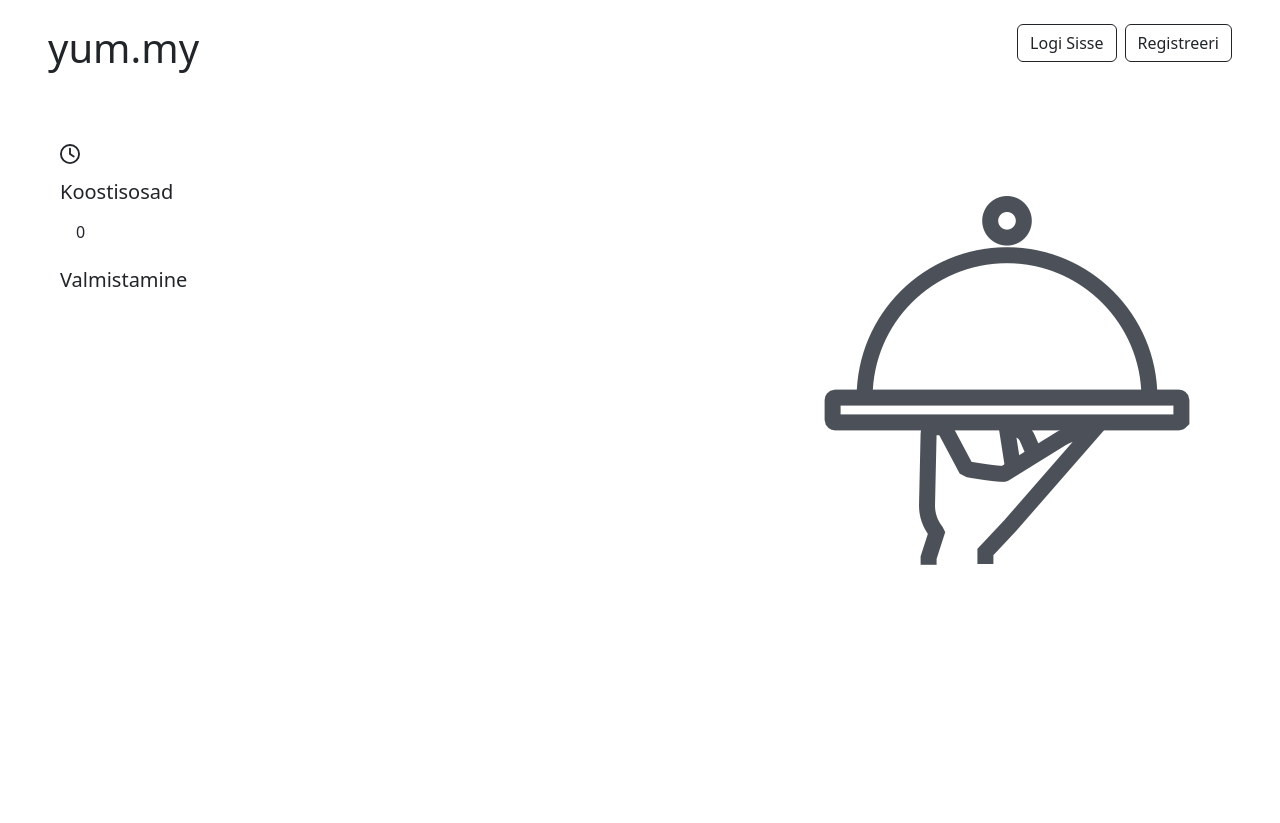
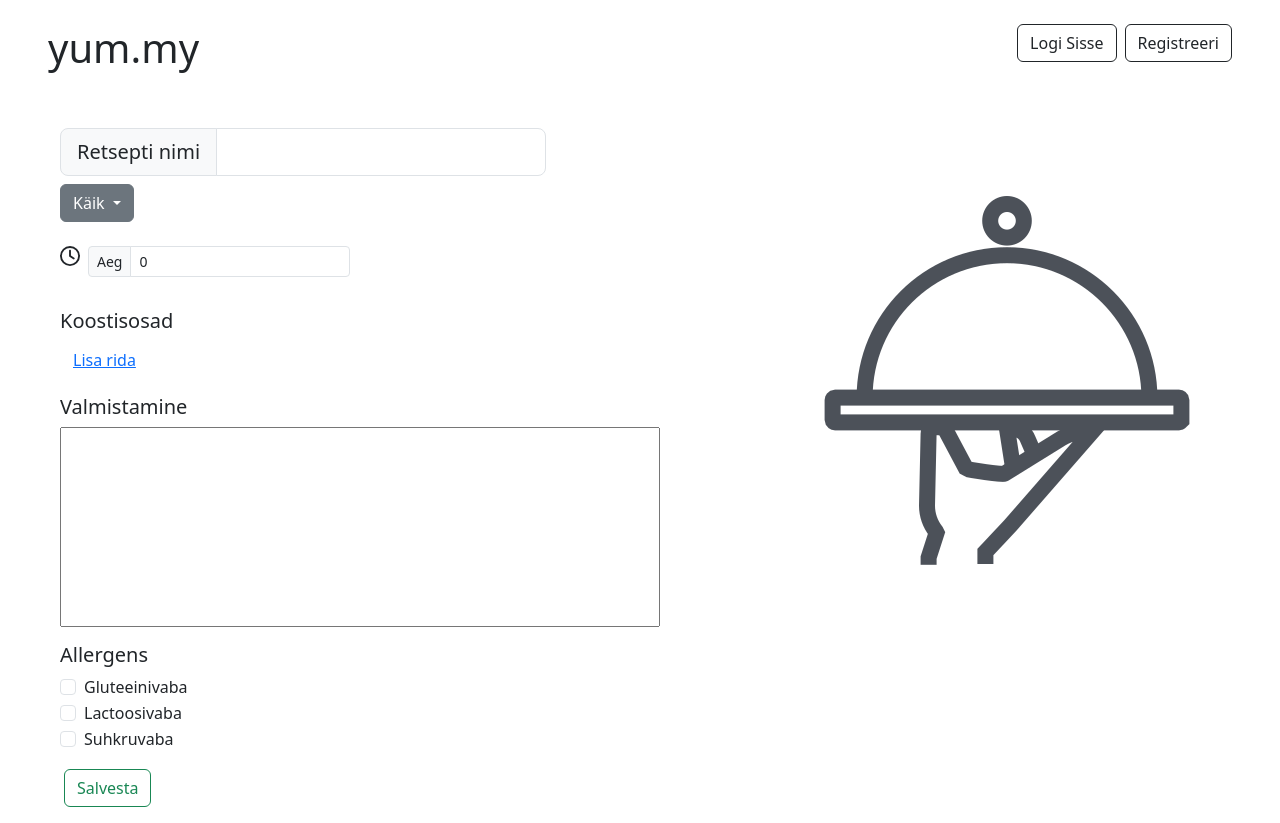
Before and after one commit to janetreima/yummyfront, a Vue app: page /recipe/addrecipe in a window 1280 px wide. Before the commit the page ends 800 px from the top, so only its background shows below. Built offline with nearby package versions, Linux system fonts and the light colour scheme; no server answers.

Commit message:
added add recipe view

```diff
--- a/src/App.vue
+++ b/src/App.vue
@@ -9,8 +9,9 @@
     <div>
       <nav>
         <template v-if="isLoggedIn">
+          <button @click="$router.go(-1)" type="button" class="btn btn-outline-dark me-2">Tagasi</button>
           <button type="button" class="btn btn-outline-dark me-2">Minu retseptid</button>
-          <button type="button" class="btn btn-outline-dark me-2">Lisa retsept</button>
+          <button @click = "goToAddRecipe" type="button" class="btn btn-outline-dark me-2">Lisa retsept</button>
           <button @click="openLogOutModal" type="button" class="btn btn-outline-dark">Log Out</button>
         </template>
         <template v-else>
@@ -21,13 +22,14 @@
     </div>
   </div>
   <div id="app" class="ms-5 me-5">
-    <router-view :is-logged-in="isLoggedIn"/>
+    <router-view/>
   </div>
 </template>
 
 <script>
 import LogInModal from "@/components/modal/custom/LoginModal.vue";
 import LogOutModal from "@/components/modal/custom/LogOutModal.vue";
+import router from "@/router";
 
 export default {
   components: {LogInModal, LogOutModal},
@@ -44,7 +46,10 @@ export default {
 
     handleLogin() {
       this.userId = sessionStorage.getItem('userId');
-      this.isLoggedIn = this.userId
+      if (this.userId > 0) {
+        this.isLoggedIn = true;
+      }
+
     },
 
     openLogOutModal() {
@@ -55,6 +60,13 @@ export default {
       sessionStorage.clear()
       this.handleLogin()
     },
+
+    goToAddRecipe() {
+
+      router.push({
+        name: 'addRecipeRoute'
+      });
+    },
   }
 }
 </script>
--- a/src/components/alert/ErrorAlert.vue
+++ b/src/components/alert/ErrorAlert.vue
@@ -1,5 +1,5 @@
 <template>
-  <div v-if="0<errorMessage.length" class="alert alert-warning" role="alert">
+  <div v-if="0<errorMessage.length" class="alert alert-warning" text-center role="alert">
     {{ errorMessage }}
   </div>
 </template>
--- /dev/null
+++ b/src/components/alert/SuccessAlert.vue
@@ -0,0 +1,13 @@
+<template>
+  <div v-if="successMessage.length > 0" class="alert alert-success" role="alert">
+    {{ successMessage }}
+  </div>
+</template>
+<script>
+export default {
+  name: 'SuccessAlert',
+  props: {
+    successMessage: String
+  }
+}
+</script>
--- a/src/components/modal/custom/LogOutModal.vue
+++ b/src/components/modal/custom/LogOutModal.vue
@@ -17,6 +17,7 @@
 <script>
 
 import Modal from "@/components/modal/Modal.vue";
+import router from "@/router";
 
 export default {
   name: 'LogOutModal',
@@ -25,6 +26,7 @@ export default {
     executeLogout() {
       this.$emit('event-execute-logout')
       this.$refs.modalRef.closeModal()
+      router.push({name: 'homeRoute'})
     },
     closeLogoutModal() {
       this.$refs.modalRef.closeModal()
--- a/src/router/index.js
+++ b/src/router/index.js
@@ -2,6 +2,7 @@ import { createRouter, createWebHistory } from 'vue-router'
 import HomeView from '../views/HomeView.vue'
 import ErrorView from "@/views/ErrorView.vue";
 import RecipeView from "@/views/RecipeView.vue";
+import AddRecipeView from "@/views/AddRecipeView.vue";
 
 const routes = [
   {
@@ -13,6 +14,11 @@ const routes = [
     path: '/error',
     name: 'errorRoute',
     component: ErrorView,
+  },
+  {
+    path: '/recipe/addrecipe',
+    name: 'addRecipeRoute',
+    component: AddRecipeView,
   },
   {
     path: '/recipe/:recipeId',
--- /dev/null
+++ b/src/views/AddRecipeView.vue
@@ -0,0 +1,162 @@
+
+  <template>
+    <div class="container-fluid">
+      <div class="text-center">
+        <ErrorAlert :error-message="errorMessage"/>
+        <SuccessAlert :success-message="successMessage"/>
+      </div>
+      <div class="row">
+        <div class="col col-7">
+          <div class="d-flex align-items-center gap-3">
+            <h1>
+              <div class="input-group input-group-lg">
+                <span class="input-group-text" id="inputGroup-sizing-lg">Retsepti nimi</span>
+                <input v-model="recipeDetailedDto.recipeName" type="text" class="form-control" aria-label="Sizing example input" aria-describedby="inputGroup-sizing-lg">
+              </div>
+            </h1>
+          </div>
+          <div class="dropdown">
+            <button class="btn btn-secondary dropdown-toggle" type="button" data-bs-toggle="dropdown" aria-expanded="false">
+              Käik
+            </button>
+            <ul class="dropdown-menu">
+              <li><a class="dropdown-item" href="#">Supp</a></li>
+              <li><a class="dropdown-item" href="#">Praad</a></li>
+              <li><a class="dropdown-item" href="#">Dessert</a></li>
+            </ul>
+          </div>
+          <br>
+          <div class="d-flex gap-2">
+            <font-awesome-icon :icon="['far', 'clock']" size="lg"/>
+            <div class="d-flex gap-1">
+                <div class="input-group input-group-sm mb-3">
+                  <span class="input-group-text" id="inputGroup-sizing-sm">Aeg</span>
+                  <input v-model="recipeDetailedDto.timeMinute" type="text" class="form-control" aria-label="Sizing example input" aria-describedby="inputGroup-sizing-sm">
+                </div>
+            </div>
+          </div>
+          <div>
+            <h5 class="mt-3">
+              Koostisosad
+            </h5>
+            <ul class="list-group list-group-flush w-50">
+
+              <div>
+                <button type="button" class="btn btn-link">Lisa rida</button>
+              </div>
+            </ul>
+            <h5 class="mt-3">
+              Valmistamine
+            </h5>
+            <p class="w-75">
+              <input v-model="recipeDetailedDto.description" type="text" style="width: 600px; height: 200px;">
+            </p>
+          </div>
+
+
+          <h5 class="mt-3">
+            Allergens
+          </h5>
+          <div>
+            <div class="form-check">
+              <input class="form-check-input" type="checkbox" value="" id="flexCheckDefault">
+              <label class="form-check-label" for="Gluteeinivaba">
+                Gluteeinivaba
+              </label>
+            </div>
+            <div class="form-check">
+              <input class="form-check-input" type="checkbox" value="" id="flexCheckDefault">
+              <label class="form-check-label" for="flexCheckDefault">
+                Lactoosivaba
+              </label>
+            </div>
+            <div class="form-check">
+              <input class="form-check-input" type="checkbox" value="" id="flexCheckDefault">
+              <label class="form-check-label" for="flexCheckDefault">
+                Suhkruvaba
+              </label>
+            </div>
+          </div>
+        </div>
+        <div class="col col-5">
+             <img src="@/assets/recipethumbnail.png">
+        </div>
+      </div>
+    </div>
+
+
+    <div>
+      <button @click="addRecipe" type="button" class="btn btn-outline-success m-3">Salvesta</button>
+    </div>
+  </template>
+  <script>
+    import {FontAwesomeIcon} from "@fortawesome/vue-fontawesome";
+    import AllergenIcon from "@/components/icon/AllergenIcon.vue";
+    import SuccessAlert from "@/components/alert/SuccessAlert.vue";
+    import ErrorAlert from "@/components/alert/ErrorAlert.vue";
+
+
+
+    export default {
+      components: {AllergenIcon, FontAwesomeIcon, SuccessAlert, ErrorAlert},
+      name: 'AddRecipeView',
+
+      data() {
+        return {
+          successMessage: '',
+          errorMessage: '',
+          isLoggedIn: false,
+
+          userId: 0,
+          recipeDetailedDto: {
+            recipeName: '',
+            courseId: 0,
+            timeMinute: 0,
+            description: '',
+            imageData: '',
+            allergenInfos: [
+              {
+                allergenId: 0,
+                allergenName: '',
+                isAvailable: true
+              }
+            ]
+          }
+
+      }
+
+
+      },
+      methods: {
+        addRecipe() {
+          this.userId = sessionStorage.getItem('userId')
+          this.successMessage = 'Hello! all is good!!!'
+          setTimeout(this.resetSuccessMessage, 2000)
+
+        },
+        resetSuccessMessage() {
+          this.successMessage = ''
+        },
+
+
+        openLogOutModal() {
+          this.$refs.logOutModal.$refs.modalRef.openModal()
+        },
+        handlePage() {
+          const userIdd = sessionStorage.getItem('userId')
+          if(userIdd>0){
+            this.isLoggedIn = true;
+            return userIdd;
+          }
+
+        },
+
+      },
+
+      mounted() {
+        this.handlePage()
+      }
+
+
+    }
+  </script>
--- a/src/views/HomeView.vue
+++ b/src/views/HomeView.vue
@@ -16,8 +16,10 @@ import {defineComponent} from "vue";
 import RecipeCard from "@/components/RecipeCard.vue";
 import Filter from "@/components/Filter.vue";
 import AllRecipeCards from "@/components/AllRecipeCards.vue";
+import AddRecipeView from "@/views/AddRecipeView.vue";
 
 export default defineComponent({
-  components: {AllRecipeCards, Filter, RecipeCard}
+  name: 'HomeView',
+  components: {AllRecipeCards, Filter, RecipeCard,AddRecipeView}
 })
 </script>
--- a/src/views/RecipeView.vue
+++ b/src/views/RecipeView.vue
@@ -45,6 +45,9 @@
         <div v-if="isLoggedIn" class="d-flex justify-content-end">
           <button type="button" class="btn btn-outline-dark me-2">Muuda</button>
           <button type="button" class="btn btn-outline-dark me-2">Kustuta</button>
+        </div>
+        <div v-else>
+          <button @click="$router.go(-1)" type="button" class="btn btn-outline-dark me-2">Tagasi</button>
         </div>
       </div>
     </div>
```
